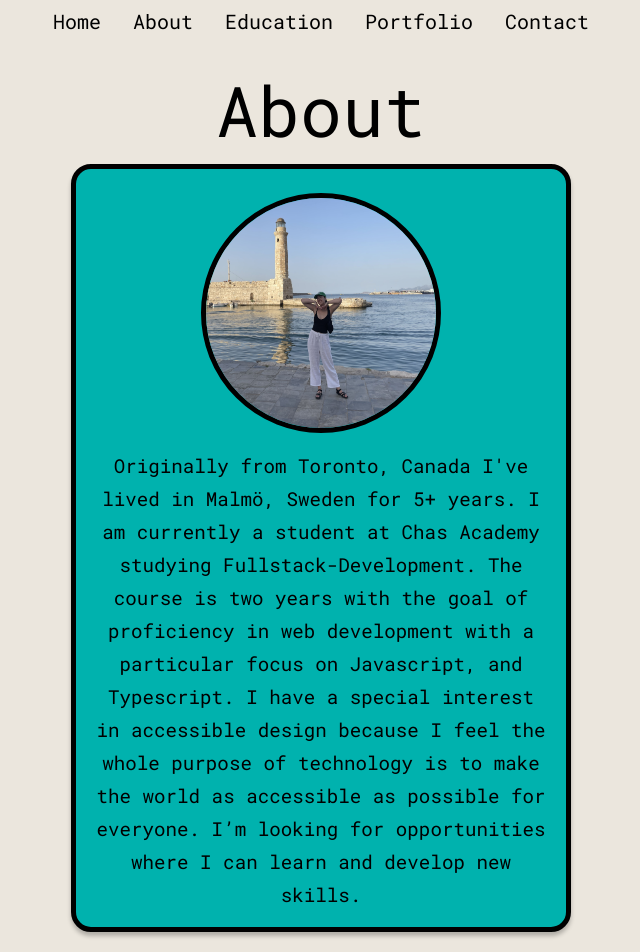
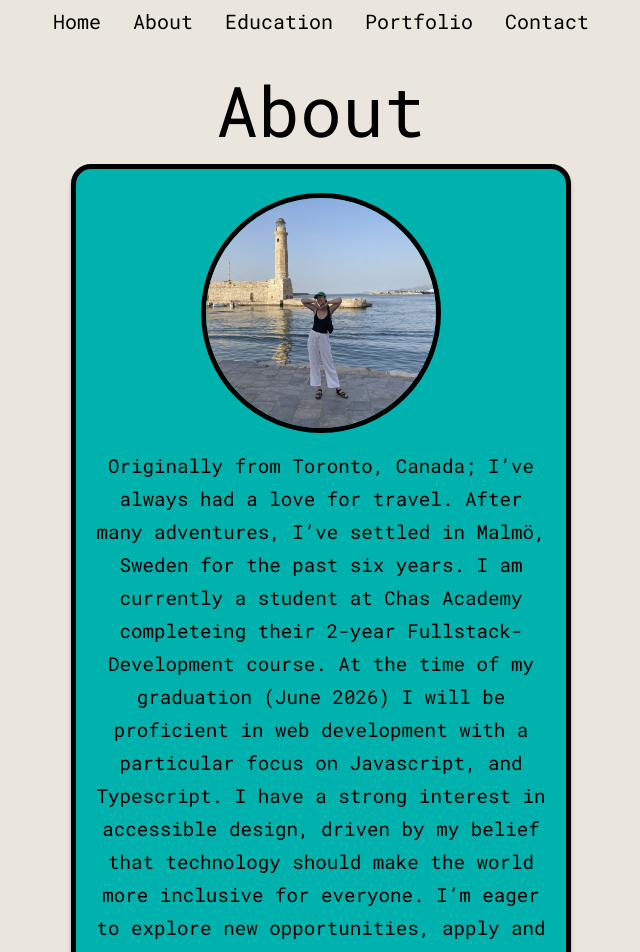
Before and after one commit to Rhibro/portfolio-2025, a React (Vite) app: page /about in a window 1280 px wide. Shown: the top 952 px of the page, without its empty margins (319-959 px from the left). Built offline with nearby package versions, Linux system fonts and the light colour scheme.

Commit message:
added meta tags

```diff
--- a/index.html
+++ b/index.html
@@ -2,9 +2,38 @@
 <html lang="en">
   <head>
     <meta charset="UTF-8" />
+    <meta name="viewport" content="width=device-width, initial-scale=1.0" />
+
+    <!-- Favicon -->
     <link rel="icon" href="./src/assets/game-favicon.ico"/>
-    <meta name="viewport" content="width=device-width, initial-scale=1.0" />
+
+    <!-- Title & Description -->
+    <meta name="description" content="Full stack developers portfolio page. Learn more about Rhiannon connect with her on social media or send her an email.">
     <title>Rhiannon Brönnimann</title>
+
+    <!-- Open Graph (FB & LinkedIn) -->
+    <meta property="og:title" content="Rhiannon Brönnimann | Full Stack Developer" />
+    <meta property="og:description" content="Full-stack developer portfolio showcasing projects, skills, and ways to connect." />
+    <meta property="og:image" content="https://rhiannonbronnimann.com/assets/me.jpg" />
+    <meta property="og:url" content="https://rhiannonbronnimann.com/" />
+    <meta property="og:type" content="website" />
+
+     <!-- Twitter Card -->
+     <meta name="twitter:card" content="summary_large_image" />
+     <meta name="twitter:title" content="Rhiannon Brönnimann | Full Stack Developer" />
+     <meta name="twitter:description" content="Check out Rhiannon's full-stack developer portfolio, featuring projects, skills, and contact details." />
+     <meta name="twitter:image" content="https://rhiannonbronnimann.com/assets/me.jpg" />
+
+     <!-- Canonical URL -->
+    <link rel="canonical" href="https://rhiannonbronnimann.com/" />
+
+    <!-- Robots Meta (Prevent indexing until ready) -->
+    <meta name="robots" content="index, follow" />
+
+      <!-- Preload Important Assets (Optional) -->
+      <!-- <link rel="preload" href="./src/assets/me.jpg" as="image" />
+      <link rel="preload" href="./src/assets/aboutMe.jpg" as="image" /> -->
+
   </head>
   <body>
     <div id="root"></div>
--- a/src/components/about/About.jsx
+++ b/src/components/about/About.jsx
@@ -13,12 +13,13 @@ export default function About() {
             <section className="aboutInfoBox">
                 <img className="myFace" src={me} alt="my face smiling" />
                 <p className="aboutInfo">
-                Originally from Toronto, Canada I've lived in Malmö, Sweden for 5+ years.
-                I am currently a student at Chas Academy studying Fullstack-Development. The course
-                is two years with the goal of proficiency in web development with a particular focus on Javascript,
-                and Typescript. I have a special interest in accessible design because I feel the whole purpose of
-                technology is to make the world as accessible as possible for everyone. I’m looking for opportunities
-                where I can learn and develop new skills.
+                Originally from Toronto, Canada; I’ve always had a love for travel. After many adventures,
+                I’ve settled in Malmö, Sweden for the past six years. I am currently a student at
+                Chas Academy completeing their 2-year Fullstack-Development course. At the time of my graduation (June 2026)
+                I will be proficient in web development with a particular focus on Javascript, and Typescript.
+                I have a strong interest in accessible design, driven by my belief that technology should make
+                the world more inclusive for everyone. I’m eager to explore new opportunities, apply and expand my
+                skills, and continue learning to make a meaningful impact.
                 </p>
             </section>
         </div>
--- a/src/components/education/EduData.jsx
+++ b/src/components/education/EduData.jsx
@@ -4,7 +4,7 @@ export const EduData = [
         course: 'Full Stack Development',
         timePlace: 'Sept 2024 - June 2026 || Malmö, Sweden',
         description:
-            'In this two-year training the goal is to become proficient in web development with a particular focus on Javascript and Typescript. The program also gives you in-depth knowledge in technical frameworks such as React.js, Vue.js, backend development in Node.js to create APIs, and work against different databases.',
+            'During this two-year program the goal is to become proficient in web development with a particular focus on JavaScript and TypeScript. It provides students with in-depth knowledge in technical frameworks such as React.js, Vue.js, backend development in Node.js to create APIs and work in conjunction with different databases. ',
         schoolLink: 'https://chasacademy.se/program/fullstackutvecklare-javascript',
     },
     {
@@ -12,7 +12,7 @@ export const EduData = [
         course: 'Swedish for Foreign Graduates',
         timePlace: 'Jan 2024 - June 2024 || Malmö, Sweden',
         description:
-            'This course has a focus on the subject of Swedish as a second language. The program includes contemporary Swedish history, academic writing, and work themed projects.',
+            'With a focus on Swedish as a second language, this program includes contemporary Swedish history, academic writing, and work-themed projects. ',
         schoolLink: 'https://www.kvarnby.se/kurser/akademikerkursen/',
     },
     {
@@ -20,7 +20,7 @@ export const EduData = [
         course: 'Front End Development',
         timePlace: 'Aug 2022 - Jan 2023 || Helsingborg, Sweden',
         description:
-            'IT-Tech for Women is an intensive coding course. The program has a focus on  practical skills as well as working in group settings. The program consists of: programing foundations, programming in depth, responsive web design, accessible web design, individual & group projects.',
+            'IT-Tech for Women is an intensive coding program. Focusing on practical skills as well as working in group settings and individual projects. It consists of programming foundations with both responsive and accessible web design.',
         schoolLink: 'https://sundsgarden.se/utbildningar-kurser/langa-kurser/distanskurser/it-tech-for-women/',
     },
     {
--- a/src/components/portfolio/PortData.jsx
+++ b/src/components/portfolio/PortData.jsx
@@ -8,7 +8,7 @@ export const PortData = [
         image: movieSelector,
         projectName: 'movie-selector',
         projectInfo:
-            '"The Movie Selector" is a dynamic web application that allows users to explore movies, search by title, filter by genre, and view detailed information about each movie. The project is powered by The Movie Database (TMDb) API and emphasizes asynchronous operations, user experience, and responsive design.',
+            '"The Movie Selector" is a dynamic web application that allows users to explore movies, search by title, filter by genre, and view detailed information about each movie. The project is powered by The Movie Database (TMDB) API and emphasizes asynchronous operations, user experience, and responsive design.',
     },
     {
         pageLink: 'https://github.com/Rhibro/trip-planner-routes/tree/main',
```
